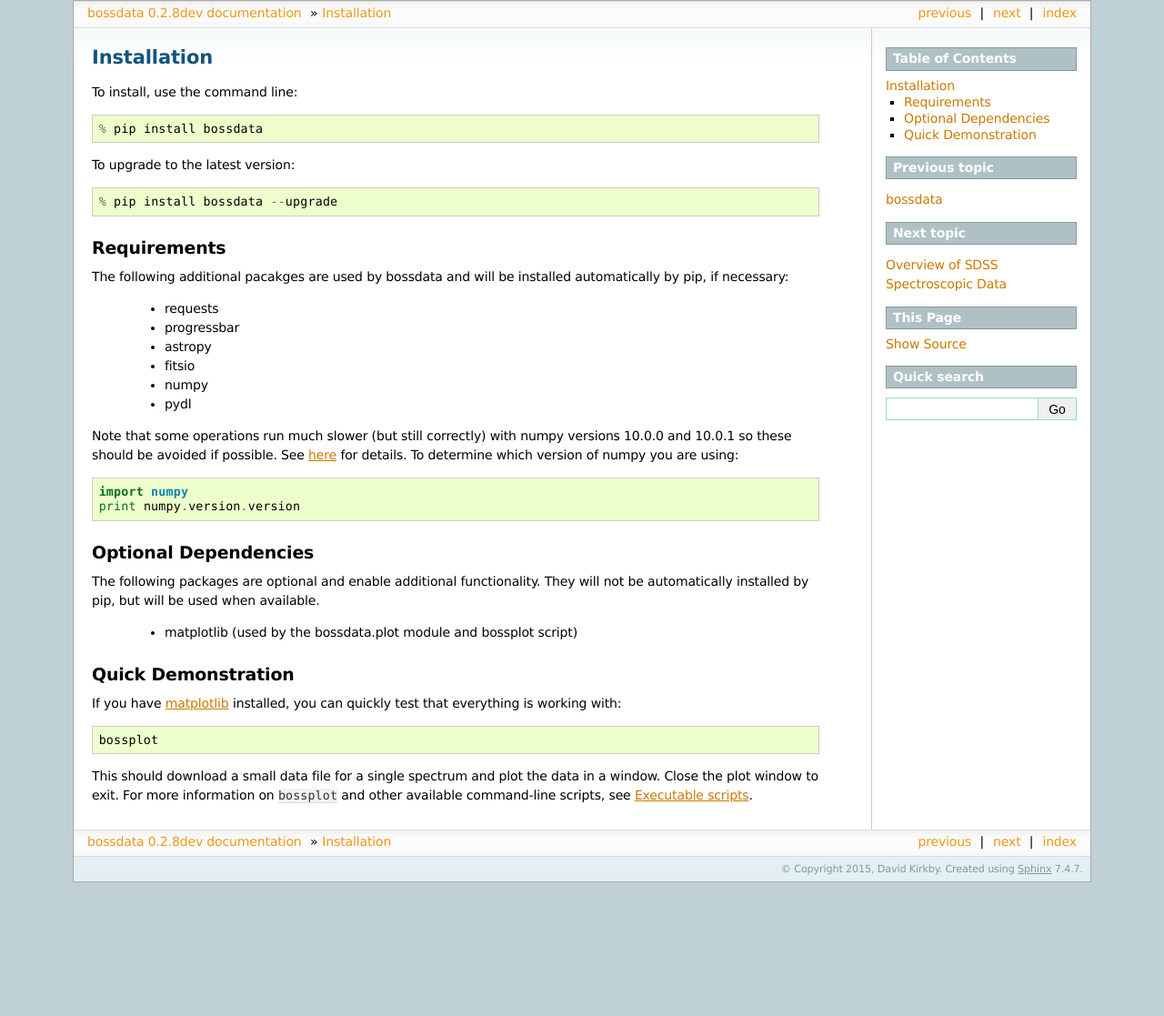
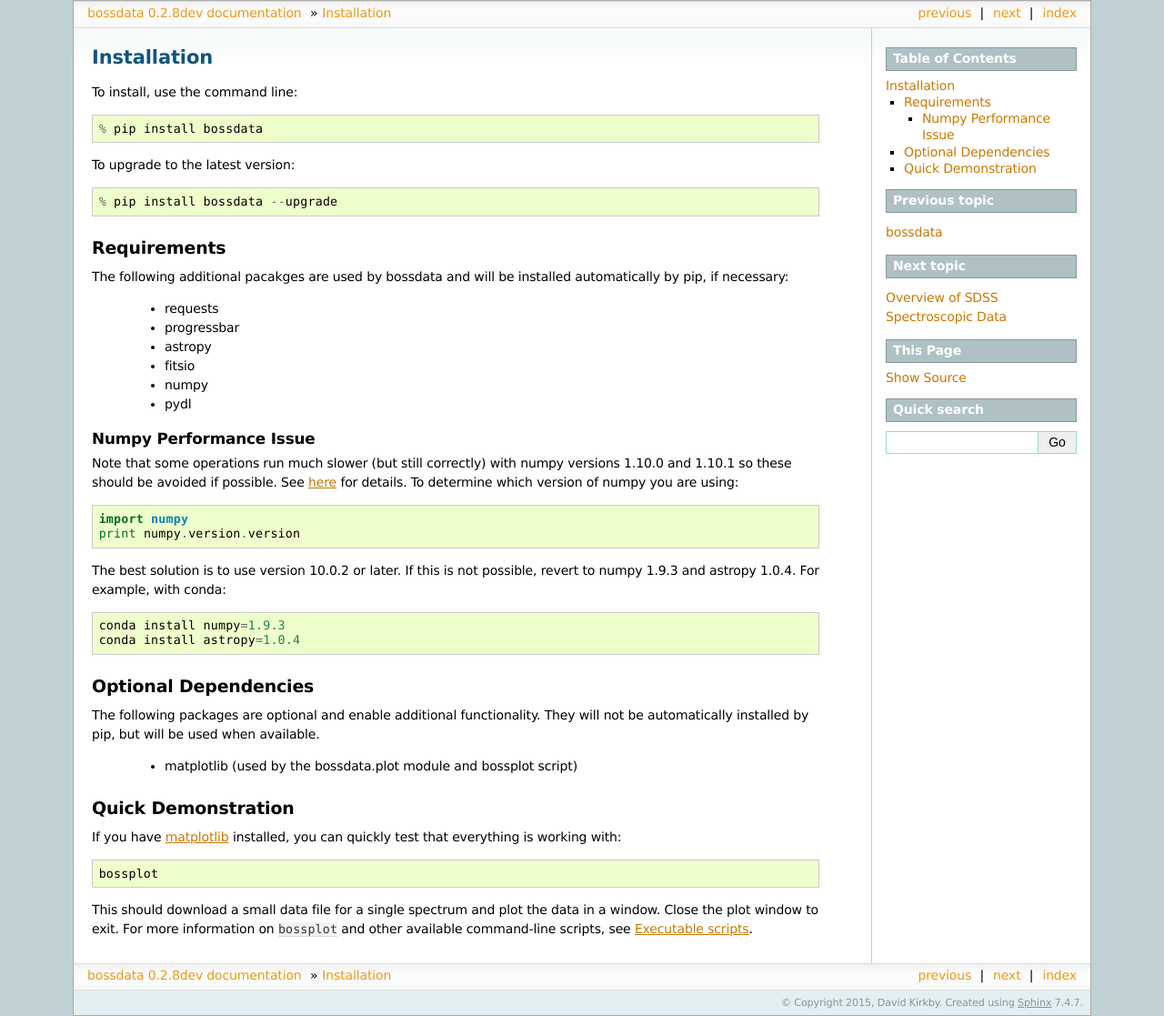
Before and after one commit to dkirkby/bossdata, a Sphinx documentation site: the page built from docs/installation.rst, in a window 1280 px wide. Shown: the whole page at 91% size. Built offline with Sphinx 7.4.7, drawn with Linux system fonts in a browser that asks for light colours; before the commit the page ends 970 px from its top, so only the background shows below that.

Commit message:
Add info about reverting to pre-1.10 numpy and astropy

```diff
--- a/docs/installation.rst
+++ b/docs/installation.rst
@@ -22,12 +22,20 @@ The following additional pacakges are used by bossdata and will be installed aut
  * numpy
  * pydl
 
-Note that some operations run much slower (but still correctly) with numpy versions 10.0.0 and 10.0.1
+Numpy Performance Issue
+^^^^^^^^^^^^^^^^^^^^^^^
+
+Note that some operations run much slower (but still correctly) with numpy versions 1.10.0 and 1.10.1
 so these should be avoided if possible. See `here <https://github.com/numpy/numpy/issues/6467>`__
 for details.  To determine which version of numpy you are using::
 
     import numpy
     print numpy.version.version
+
+The best solution is to use version 10.0.2 or later.  If this is not possible, revert to numpy 1.9.3 and astropy 1.0.4.  For example, with conda::
+
+    conda install numpy=1.9.3
+    conda install astropy=1.0.4
 
 Optional Dependencies
 ---------------------
```
